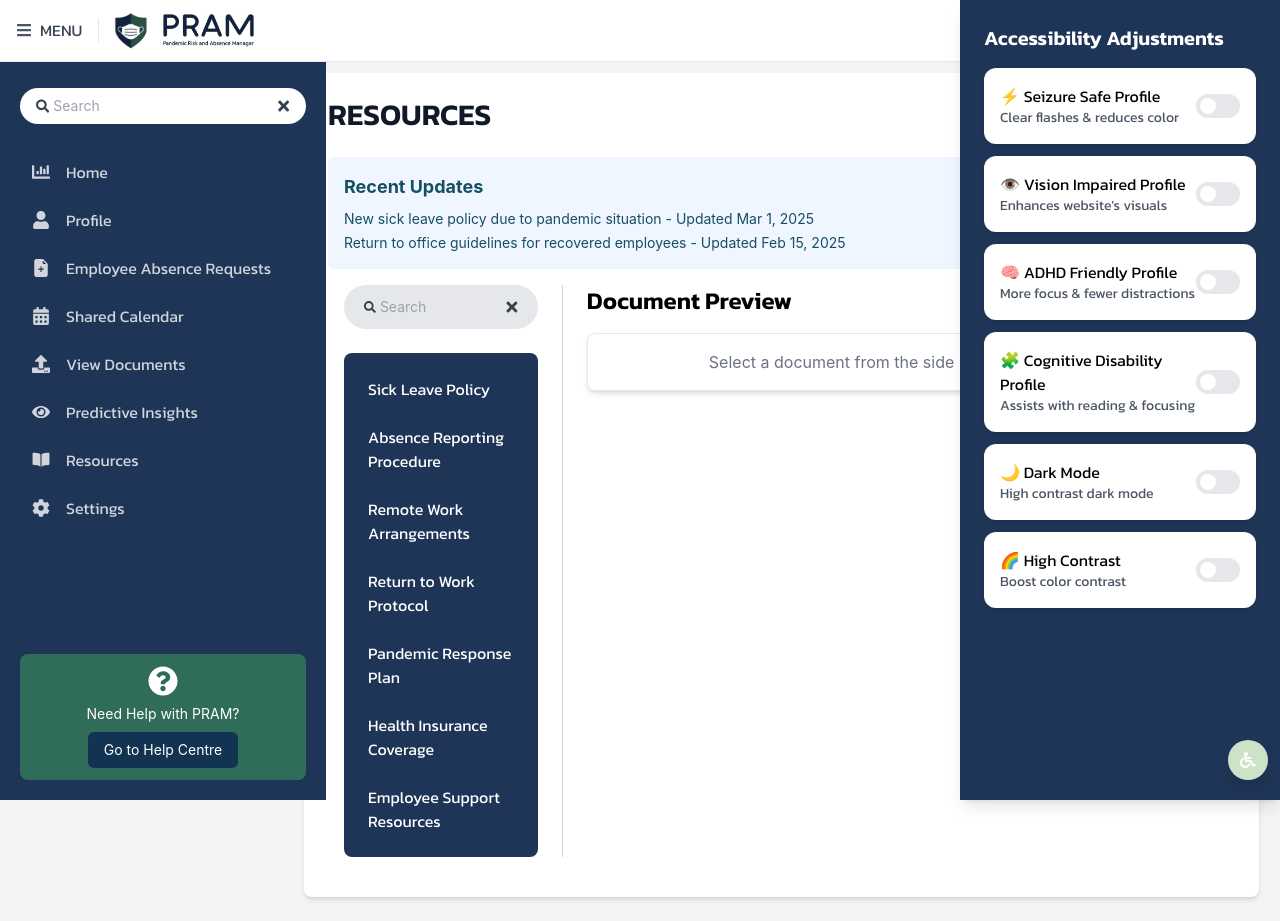
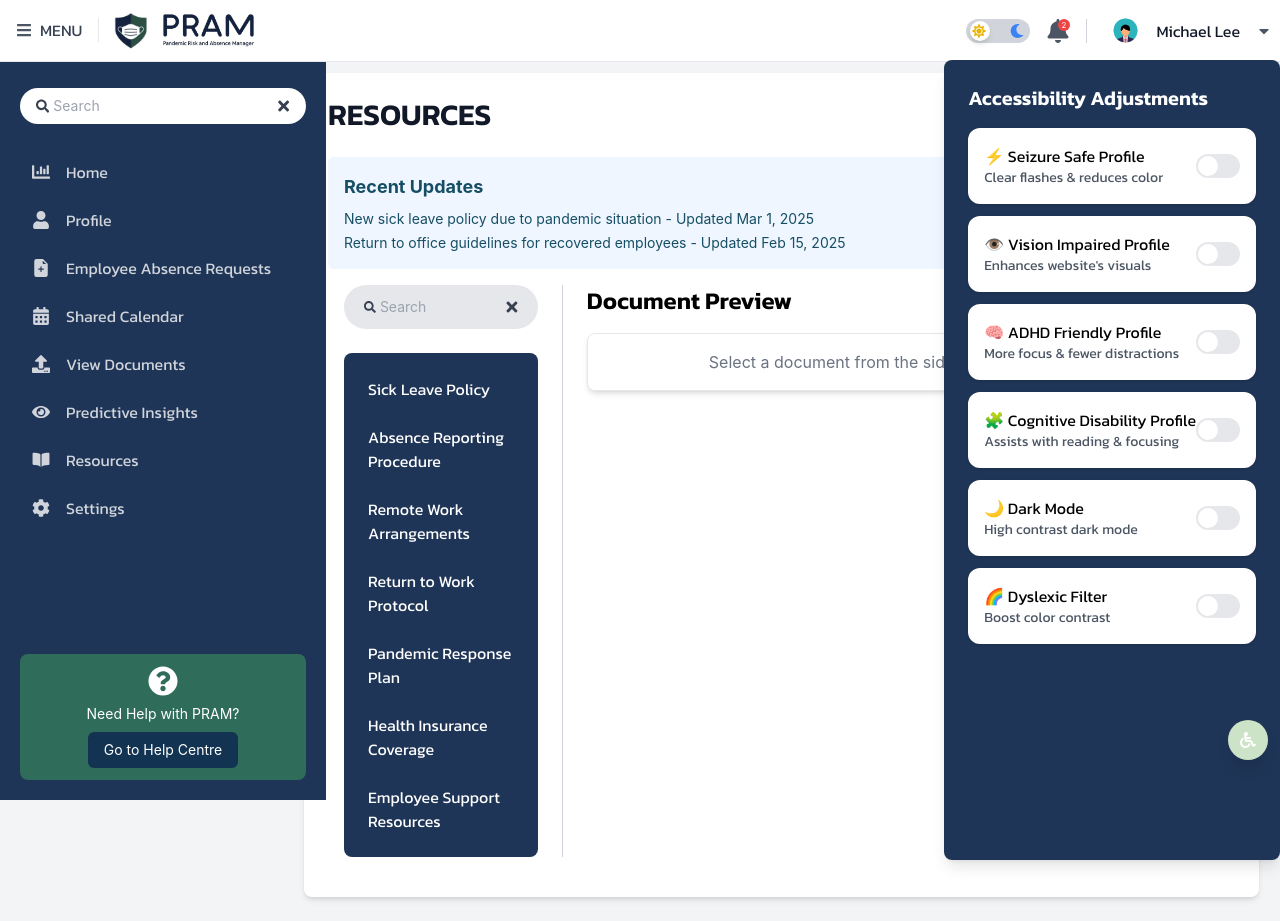
Before and after one commit to Pandemic-Risk-and-Absence-Manager-PRAM/PRAMUI, a React (Create React App) app: page /dashboard/manager/resources in a window 1280 px wide. Both pictures are taken after a click on the button 1248 px from the left and 760 px from the top of the page. Built offline with nearby package versions, Linux system fonts and the light colour scheme.

Commit message:
PRAMUI-3: Dark Mode Fix - needs to sync with header

```diff
--- a/src/App.js
+++ b/src/App.js
@@ -13,9 +13,11 @@ import ManagerPredictiveInsights from './pages/shared/ManagerPredictiveInsights/
 import Resources from "./pages/shared/Resources/Resources";
 import UploadDocument from "./pages/dashboard/AbsencePortal/UploadDocuments/UploadDocument";
 import HeatMap from './pages/dashboard/HRPortal/Heatmap/HeatMap.js';
+import { ThemeProvider } from './components/accessibility/DarkModeContext.js';
 
 function App() {
   return (
+    <ThemeProvider>
     <div className="min-h-screen bg-gray-100 dark:bg-gray-900 dark:text-white">
     <Router>
       <Routes>
@@ -47,6 +49,7 @@ function App() {
       </Routes>
     </Router>
     </div>
+    </ThemeProvider>
   );
 }
 
--- a/src/components/accessibility/AccessibilityWidget.js
+++ b/src/components/accessibility/AccessibilityWidget.js
@@ -1,4 +1,5 @@
 import React, { useState, useEffect, useRef } from 'react';
+import { useTheme } from '../../components/accessibility/DarkModeContext';
 import { FaWheelchair } from "react-icons/fa";
 
 const profiles = [
@@ -7,7 +8,7 @@ const profiles = [
     { name: "ADHD Friendly Profile", desc: "More focus & fewer distractions", icon: "🧠", className: "adhd-friendly" },
     { name: "Cognitive Disability Profile", desc: "Assists with reading & focusing", icon: "🧩", className: "cognitive-friendly" },
     { name: "Dark Mode", desc: "High contrast dark mode", icon: "🌙", className: "dark" },
-    { name: "High Contrast", desc: "Boost color contrast", icon: "🌈", className: "high-contrast" },
+    { name: "Dyslexic Filter", desc: "Boost color contrast", icon: "🌈", className: "high-contrast" },
   ];
 
 export default function AccessibilityWidget() {
@@ -16,13 +17,17 @@ export default function AccessibilityWidget() {
     const popupRef = useRef(null);
     const buttonRef = useRef(null);
 
+    const { isDark, toggleDarkMode } = useTheme();
+
     const toggleProfile = (name, className) => {
     setToggles(prev => {
         const updated = { ...prev, [name]: !prev[name] };
         if (updated[name]) {
             document.body.classList.add(className);
+            document.documentElement.classList.add(className);
           } else {
             document.body.classList.remove(className);
+            document.documentElement.classList.remove(className);
           }
         return updated;
     });
@@ -56,7 +61,7 @@ export default function AccessibilityWidget() {
       {/* Floating Accessibility Button */}
       <button
         ref={buttonRef}
-        className="fixed bottom-5 right-3 bg-[#cce3c7] dark:bg-custom-green-27 hover:bg-[#b2d1a8] dark:hover:bg-gray-600 text-white p-3 rounded-full shadow-lg z-50"
+        className="fixed bottom-5 right-3 transform -translate-y-1/2 bg-[#cce3c7] dark:bg-custom-green-27 hover:bg-[#b2d1a8] dark:hover:bg-gray-600 text-white p-3 rounded-full shadow-lg z-50"
         onClick={() => setOpen(!open)}
         >
         <FaWheelchair />
@@ -66,17 +71,17 @@ export default function AccessibilityWidget() {
       {open && (
         <div
           ref={popupRef}
-          className="fixed top-0 right-0 w-80 h-full bg-[#1F3557] dark:bg-gray-800 shadow-lg z-40 p-6 overflow-y-auto"
+          className="fixed top-[60px] right-0 w-100 rounded-lg h-full bg-[#1F3557] dark:bg-gray-800 shadow-lg z-40 p-6 overflow-y-auto"
           style={{ fontFamily: 'Kanit, sans-serif' }}
         >
           <h2 className="text-xl font-semibold mb-4 text-white">Accessibility Adjustments</h2>
 
           <div className="space-y-3">
           {profiles.map(({ name, desc, icon, className }) => (
-            <div key={name} className="bg-white p-4 rounded-xl shadow flex justify-between items-center">
+            <div key={name} className="bg-white dark:bg-gray-700 p-4 rounded-xl shadow flex justify-between items-center">
                 <div>
                 <p className="font-medium">{icon} {name}</p>
-                <p className="text-sm text-gray-600">{desc}</p>
+                <p className="text-sm text-gray-600 dark:text-white">{desc}</p>
                 </div>
                 <label className="inline-flex items-center cursor-pointer">
                 <input
@@ -85,8 +90,11 @@ export default function AccessibilityWidget() {
                     checked={toggles[name] || false}
                     onChange={() => toggleProfile(name, className)}
                 />
-                <div className="w-11 h-6 bg-gray-200 rounded-full peer peer-checked:bg-blue-500 relative transition-colors">
-                    <div className="absolute left-1 top-1 bg-white w-4 h-4 rounded-full transition-transform peer-checked:translate-x-5"></div>
+                <div className="w-11 h-6 bg-gray-200 rounded-full peer-checked:bg-[#1F3557] relative transition-colors">
+                    <div
+                        className={`absolute top-0.5 left-0.5 w-5 h-5 bg-white rounded-full transition-transform`}
+                        style={{ transform: toggles[name] ? 'translateX(20px)' : 'translateX(0)' }}
+                    />
                     </div>
                 </label>
             </div>
--- /dev/null
+++ b/src/components/accessibility/DarkModeContext.js
@@ -0,0 +1,21 @@
+import { createContext, useContext, useState, useEffect } from 'react';
+
+// Used for sharing state across components: With the header for logo and dark/light mode toggle
+const DarkModeContext = createContext();
+
+export const ThemeProvider = ({ children }) => {
+  const [isDark, setIsDark] = useState(() => document.body.classList.contains('dark'));
+
+  const toggleDarkMode = () => {
+    document.body.classList.toggle('dark');
+    setIsDark(prev => !prev);
+  };
+
+  return (
+    <DarkModeContext.Provider value={{ isDark, toggleDarkMode }}>
+      {children}
+    </DarkModeContext.Provider>
+  );
+};
+
+export const useTheme = () => useContext(DarkModeContext);
--- a/src/components/layout/Header.js
+++ b/src/components/layout/Header.js
@@ -24,9 +24,30 @@ const Header = ({ toggleNavigationBar }) => {
       const newMode = !prevMode;
       localStorage.setItem("darkMode", newMode);
       document.documentElement.classList.toggle("dark", newMode);
+      document.body.classList.toggle("dark", newMode); // <-- important
       return newMode;
     });
   };
+
+  useEffect(() => {
+    document.documentElement.classList.toggle("dark", darkMode);
+    document.body.classList.toggle("dark", darkMode); // <-- add this
+  }, [darkMode]);
+
+  useEffect(() => {
+    const observer = new MutationObserver(() => {
+      const isDark = document.body.classList.contains('dark');
+      setDarkMode(isDark);
+    });
+
+    observer.observe(document.body, {
+      attributes: true,
+      attributeFilter: ['class'],
+    });
+
+    return () => observer.disconnect();
+  }, []);
+
 
   // Ensure dark mode persists on reload
   useEffect(() => {
```
Lines whose indentation alone changed are shown as unchanged.
